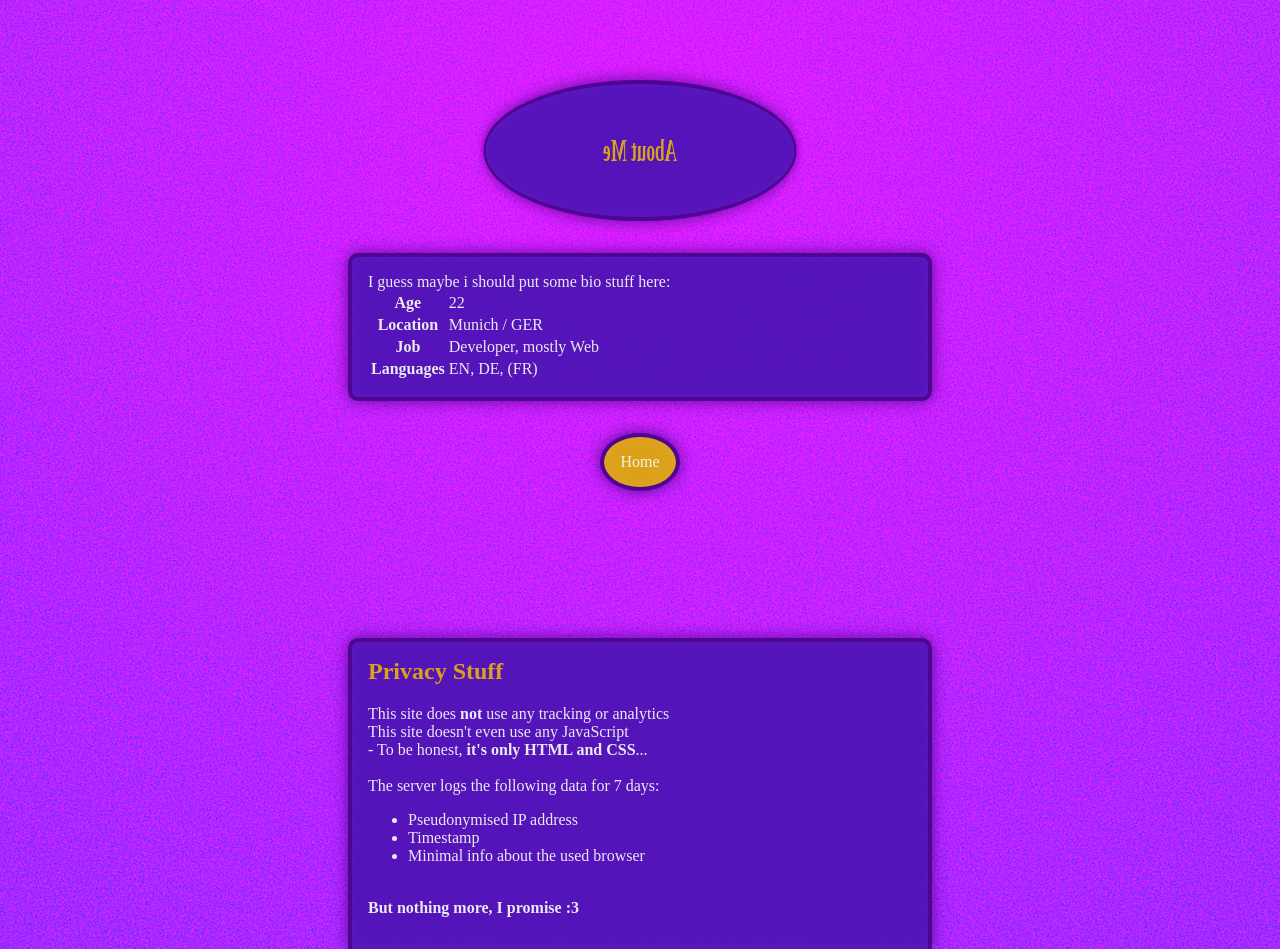
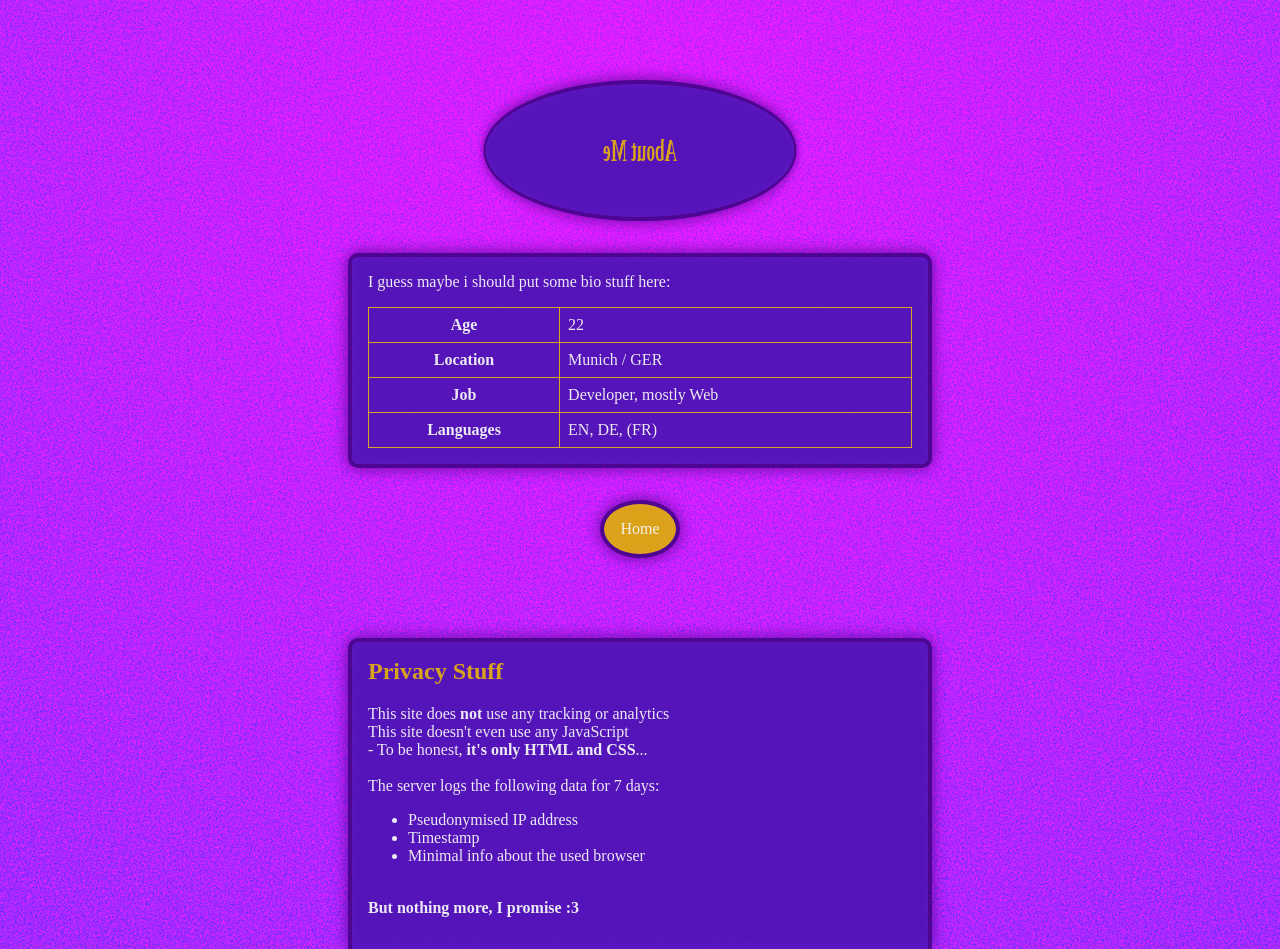
Before and after one commit to djstini/website, a PHP site: page /about-me.html in a window 1280 px wide. Run offline with PHP 8.4, Linux system fonts and the light colour scheme.

Commit message:
feat(about/me/style): added table styles.

```diff
--- a/style-about-me.css
+++ b/style-about-me.css
@@ -5,7 +5,7 @@ html {
   --colorBorder: #4e0592;
   --colorBackground: #5218bed0;
   --borderRadius: 10px;
-	--shadowBorder: .5rem;
+  --shadowBorder: 0.5rem;
   position: fixed;
 }
 
@@ -18,10 +18,11 @@ html::before {
   width: 5000px;
   height: 5000px;
   position: absolute;
-	background:
-		radial-gradient(farthest-corner at 50% 50%,
+  background: radial-gradient(
+      farthest-corner at 50% 50%,
       var(--colorBackground),
-			var(--colorHtmlBackdrop)),
+      var(--colorHtmlBackdrop)
+    ),
     url(media/noise.svg);
   filter: contrast(250%) brightness(600%);
   transform-origin: 50% 50%;
@@ -45,3 +46,14 @@ html::before {
     transform: rotate(360deg);
   }
 }
+
+th,
+td {
+  padding: 0.5em;
+  border: 1px solid var(--colorAccent);
+}
+table {
+  margin-top: 1em;
+  width: 100%;
+  border-collapse: collapse;
+}
```
Lines whose indentation alone changed are shown as unchanged.
